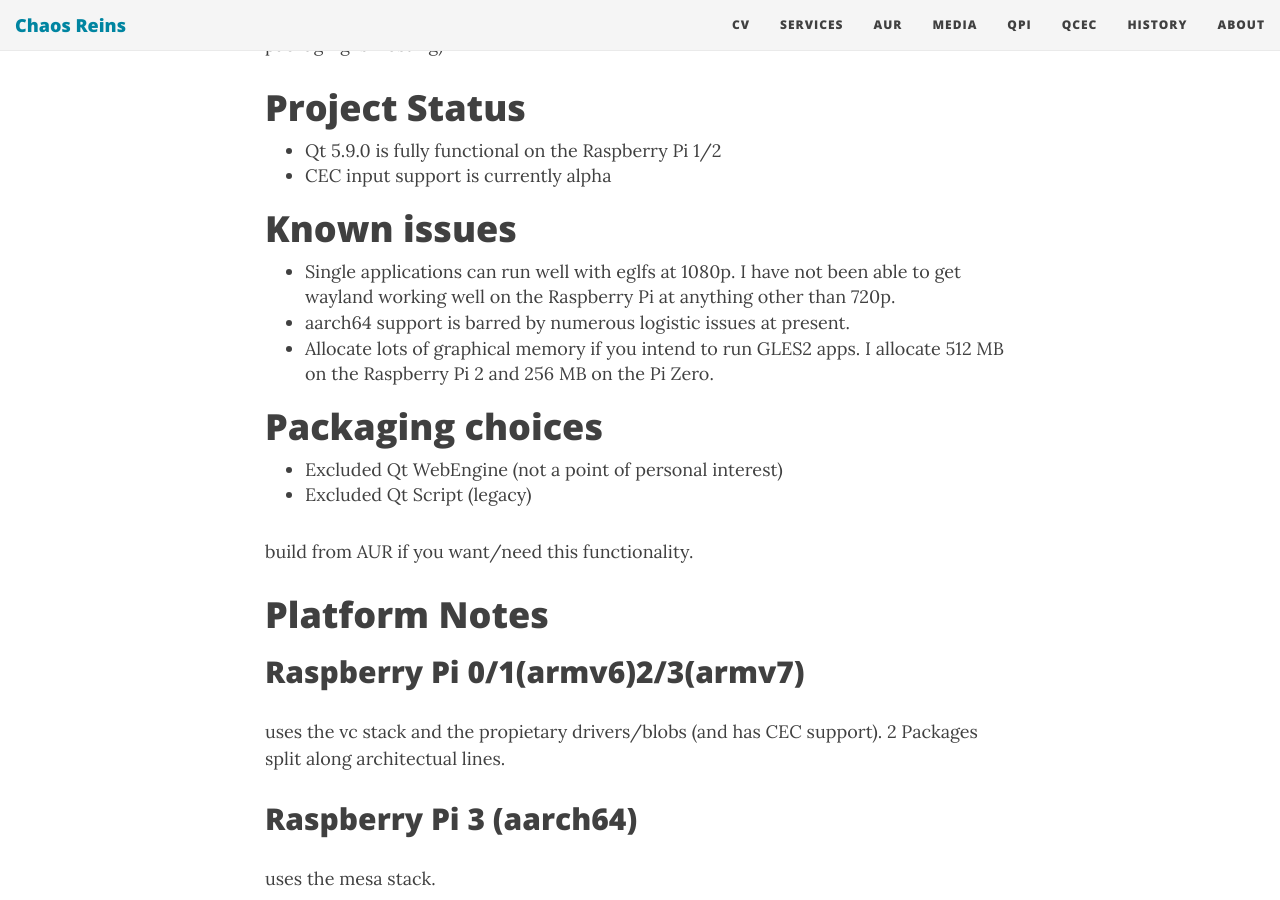
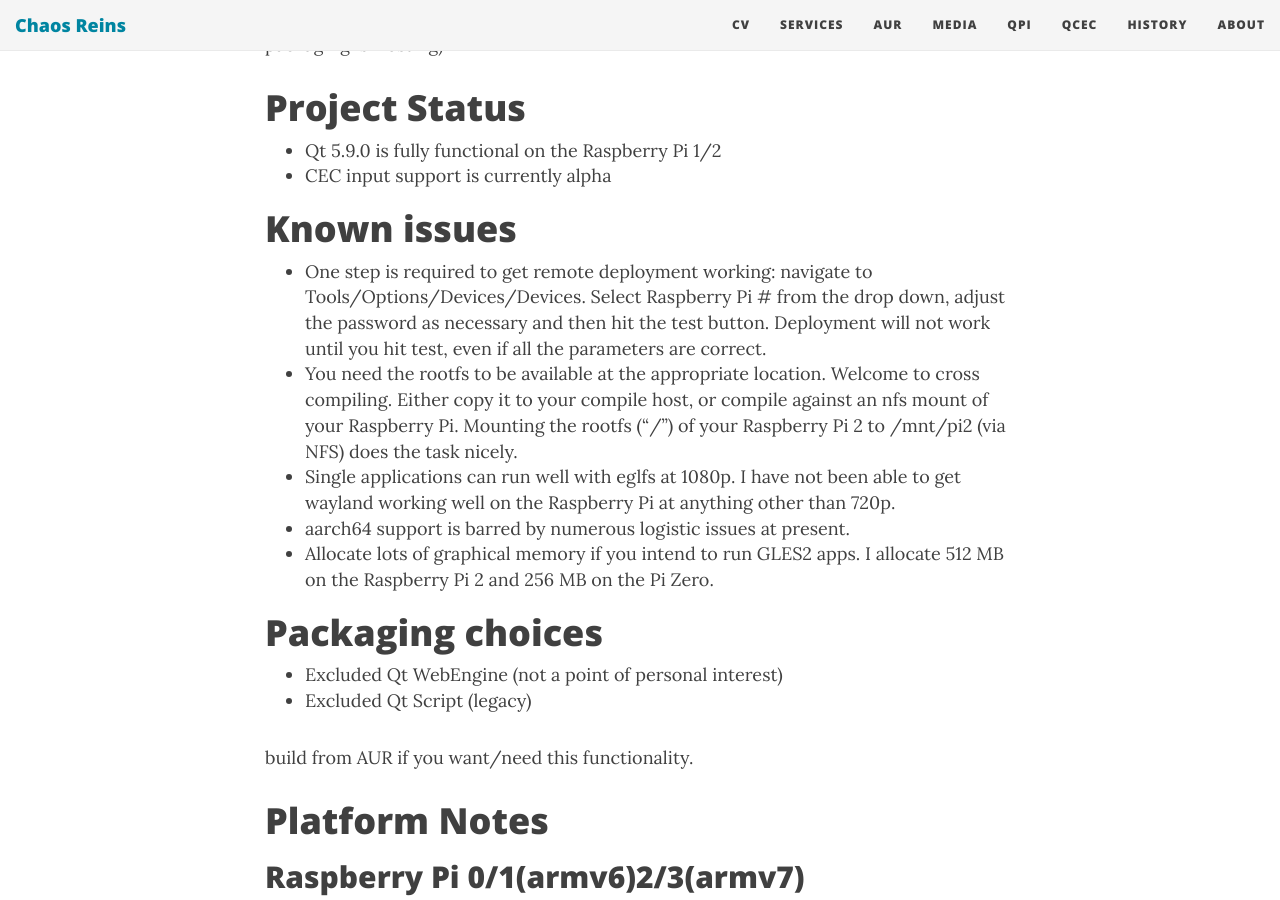
Before and after one commit to sirspudd/sirspudd.github.io, a Jekyll site: the page built from pages/qpi.md, in a window 1280 px wide and 900 px high, scrolled down 1428 px. Built offline with Jekyll 4.4.1, drawn with Linux system fonts in a browser that asks for light colours; nearby versions of some CDN libraries.

Commit message:
Improve documentation
Change-Id: Iabec8c880c6b5807d156a024badba57461993a10

```diff
--- a/pages/qpi.md
+++ b/pages/qpi.md
@@ -33,6 +33,8 @@
 
 # Known issues
 
+* One step is required to get remote deployment working: navigate to Tools/Options/Devices/Devices. Select Raspberry Pi # from the drop down, adjust the password as necessary and then hit the test button. Deployment will not work until you hit test, even if all the parameters are correct.
+* You need the rootfs to be available at the appropriate location. Welcome to cross compiling. Either copy it to your compile host, or compile against an nfs mount of your Raspberry Pi. Mounting the rootfs ("/") of your Raspberry Pi 2 to /mnt/pi2 (via NFS) does the task nicely.
 * Single applications can run well with eglfs at 1080p. I have not been able to get wayland working well on the Raspberry Pi at anything other than 720p.
 * aarch64 support is barred by numerous logistic issues at present.
 * Allocate lots of graphical memory if you intend to run GLES2 apps. I allocate 512 MB on the Raspberry Pi 2 and 256 MB on the Pi Zero.
```
